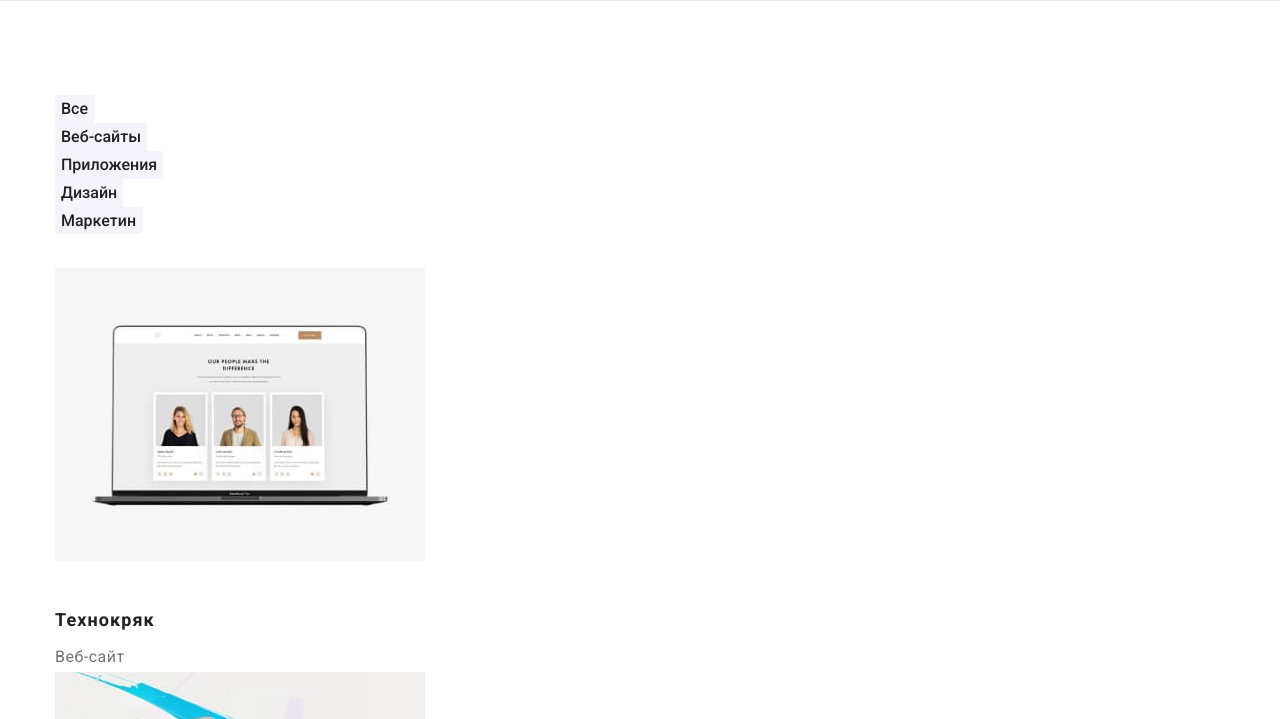
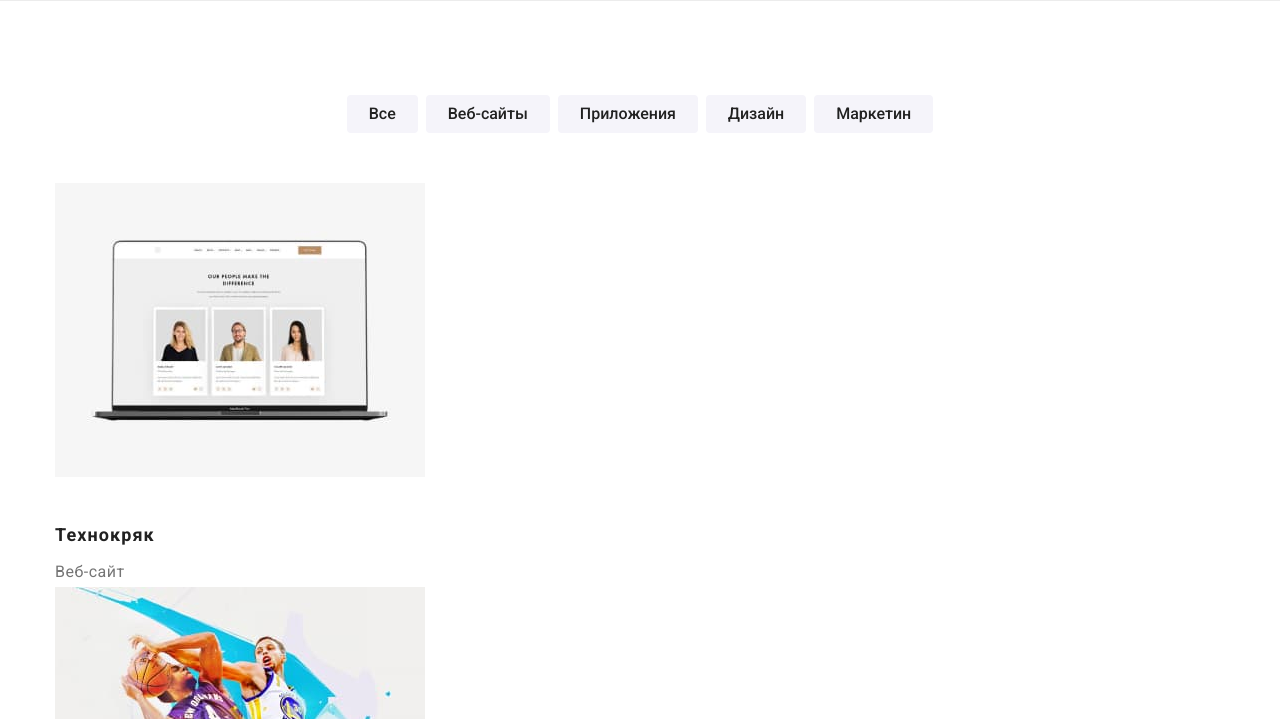
Before and after one commit to YanaKlymenko/goit-markup-hw-03, a plain HTML site: page portfolio.html in a window 1280 px wide. Shown: the part 81-800 px from the top of the page. Drawn offline with nearby package versions, Linux system fonts and the light colour scheme.

Commit message:
upd: portfolio menu

```diff
--- a/css/styles.css
+++ b/css/styles.css
@@ -241,16 +241,26 @@ body {
   color: var(--white-color);
   font-style: normal;
 }
+.footer-link,
 .footer-link-contact {
+  font-size: 14px;
+  line-height: 1.71;
+}
+.footer-link-contact {
+  font-style: normal;
   color: rgba(255, 255, 255, 0.6);
-  font-style: normal;
 }
 .footer-item:not(:last-child) {
   margin-bottom: 9px;
 }
 /* ----PORTFOLIO---- */
 .portfolio-list {
-  margin-bottom: 34px;
+  display: flex;
+  justify-content: center;
+  margin-bottom: 50px;
+}
+.portfolio-item:not(:last-child) {
+  margin-right: 8px;
 }
 .portfolio-btn {
   font-family: inherit;
@@ -262,11 +272,16 @@ body {
   background-color: var(--background-second-color);
   cursor: pointer;
   border: none;
+  border-radius: 4px;
+  padding: 6px 22px;
 }
 .portfolio-btn:hover,
 .portfolio-btn:focus {
   background-color: var(--accent-color);
   color: var(--white-color);
+  box-shadow: 0px 3px 1px rgba(0, 0, 0, 0.1), 0px 1px 2px rgba(0, 0, 0, 0.08),
+    0px 2px 2px rgba(0, 0, 0, 0.12);
+  border-radius: 4px;
 }
 /* ----GALERRY---- */
 .gallery-item-content {
--- a/portfolio.html
+++ b/portfolio.html
@@ -53,15 +53,21 @@
         <div class="container">
           <h1 class="visually-hidden">Портфолио</h1>
           <ul class="portfolio-list list">
-          <li><button class="portfolio-btn" type="button">Все</button></li>
-          <li>
+            <li class="portfolio-item">
+              <button class="portfolio-btn" type="button">Все</button>
+            </li>
+            <li class="portfolio-item">
               <button class="portfolio-btn" type="button">Веб-сайты</button>
             </li>
-          <li>
+            <li class="portfolio-item">
               <button class="portfolio-btn" type="button">Приложения</button>
             </li>
-          <li><button class="portfolio-btn" type="button">Дизайн</button></li>
-          <li><button class="portfolio-btn" type="button">Маркетин</button></li>
+            <li class="portfolio-item">
+              <button class="portfolio-btn" type="button">Дизайн</button>
+            </li>
+            <li class="portfolio-item">
+              <button class="portfolio-btn" type="button">Маркетин</button>
+            </li>
           </ul>
           <ul class="gallery-list list">
           <li>
```
Lines whose indentation alone changed are shown as unchanged.
